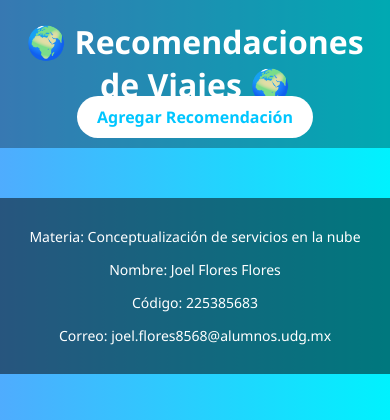
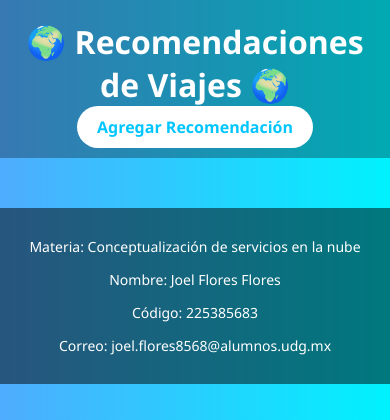
Before and after one commit to Joelfloresdg/recomendaciones-viajes, a Flask app: page / in a window 390 px wide. Shown: the top 420 px of the page. Run offline with Flask 3, Linux system fonts and the light colour scheme; data that the repository does not hold is empty.

Commit message:
style.css

```diff
--- a/static/style.css
+++ b/static/style.css
@@ -83,4 +83,8 @@ h1 {
       margin-top: 30px;
       font-size: 14px;
   }
+  .boton-contenedor {
+    margin-top: 10px;
 }
+
+}
```
